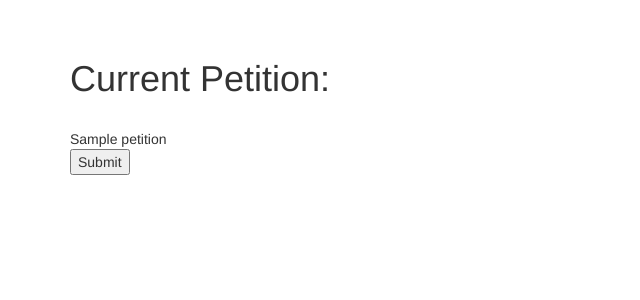
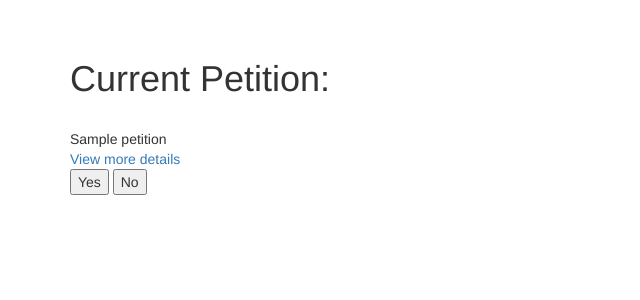
Before and after one commit to AlexanderHart/BCeVote, a Python web app: template templates/petition/listPetitions.html in a window 1280 px wide. Shown: the part 51-351 px from the top of the page, without its empty margins (0-640 px from the left). Run offline with Jinja, Linux system fonts and the light colour scheme; the template is opened without the code that fills it: most values are stand-ins (such as "Sample title", 1, 10 or a date in 2020); some libraries are stand-ins or nearby versions; some web fonts are replaced.

Commit message:
Added more UI elements.
Amended with additional buttons and hyperlinks.

```diff
--- a/templates/petition/listPetitions.html
+++ b/templates/petition/listPetitions.html
@@ -8,11 +8,13 @@
 <tr>
 	{% for p in myPetition %}
 	<td>{{p.name}}</td><br>
+	<td><a href="#">View more details</a></td><br>
 	<td>
 		<form class="form-reset" role="form" method="post" action="">
 			{{ form.csrf_token }}
 
-  			<button class="" name='castVote' value={{p.publicKey}} type="submit">Submit</button>
+  			<button class="" name='castVote' value={{p.publicKey}} type="submit">Yes</button>
+  			<button class="" name='castVote2' value={{p.publicKey}} type="submit">No</button>
 		</form>
 	</td><br><br>
 	{% endfor %}
```
